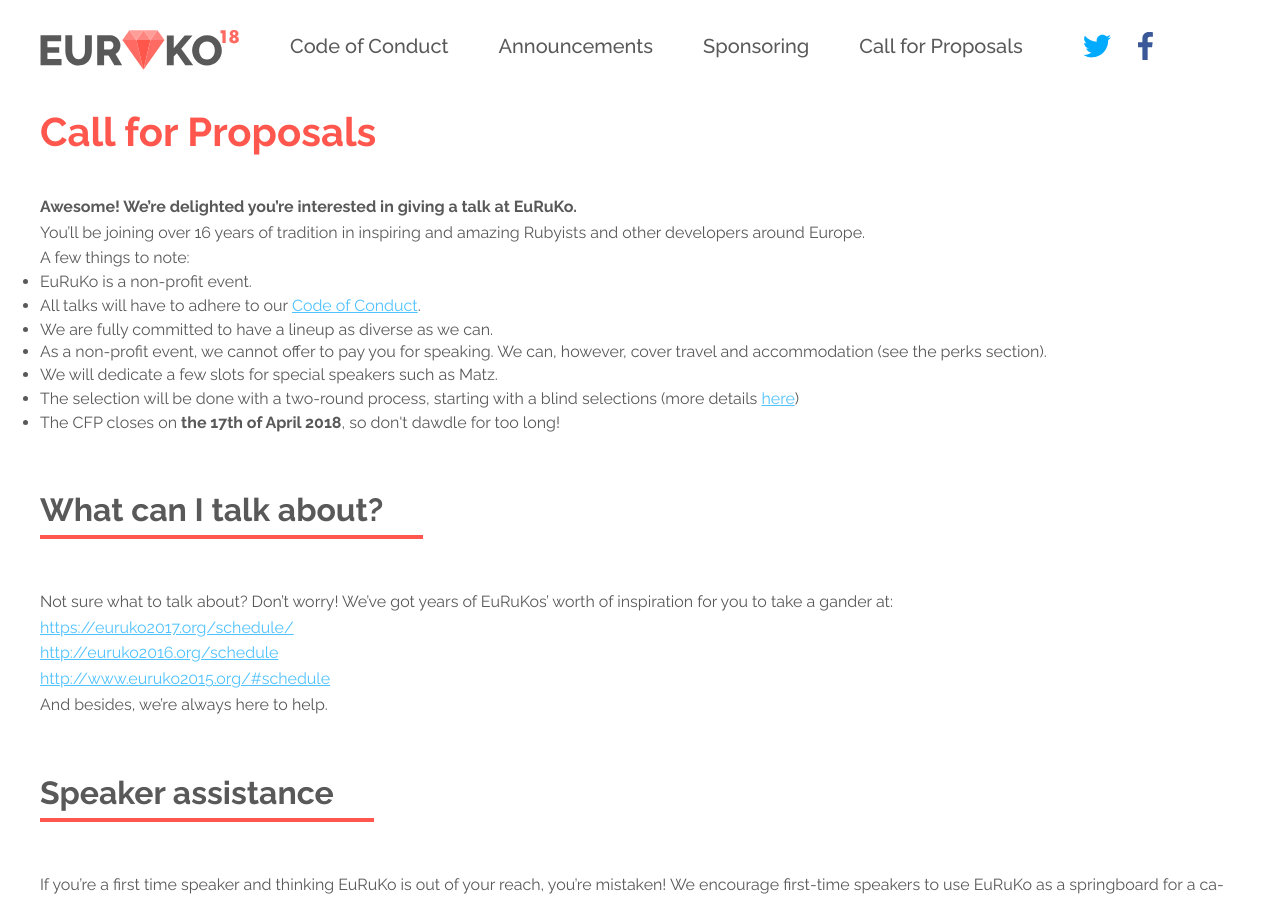
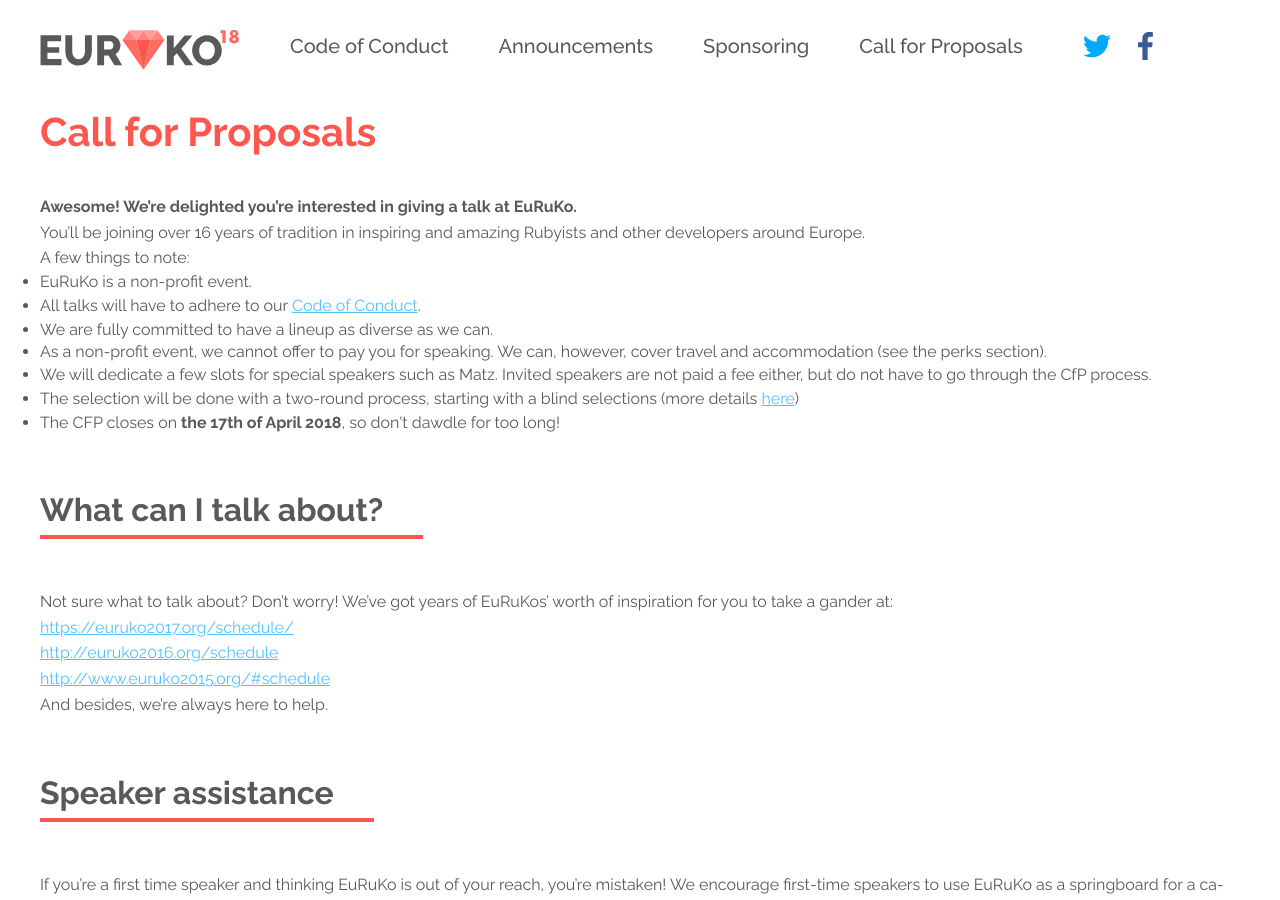
Before and after one commit to euruko/euruko2018.github.io, a Jekyll site: the page built from cfp.html, in a window 1280 px wide and 900 px high. Built offline with Jekyll 4.4.1, drawn with Linux system fonts in a browser that asks for light colours.

Commit message:
Update cfp.html

```diff
--- a/cfp.html
+++ b/cfp.html
@@ -20,7 +20,7 @@
                 <li>All talks will have to adhere to our <a href="/coc">Code of Conduct</a>.</li>
                 <li>We are fully committed to have a lineup as diverse as we can.</li>
                 <li>As a non-profit event, we cannot offer to pay you for speaking. We can, however, cover travel and accommodation (see the perks section).</li>
-                <li>We will dedicate a few slots for special speakers such as Matz.</li>
+                <li>We will dedicate a few slots for special speakers such as Matz. Invited speakers are not paid a fee either, but do not have to go through the CfP process.</li>
                 <li>The selection will be done with a two-round process, starting with a blind selections
                     (more details <a href="http://cfp.euruko2018.org/events/euruko2018">here</a>)</li>
                 <li>The CFP closes on <strong>the 17th of April 2018</strong>, so don't dawdle for too long!</li>
```
